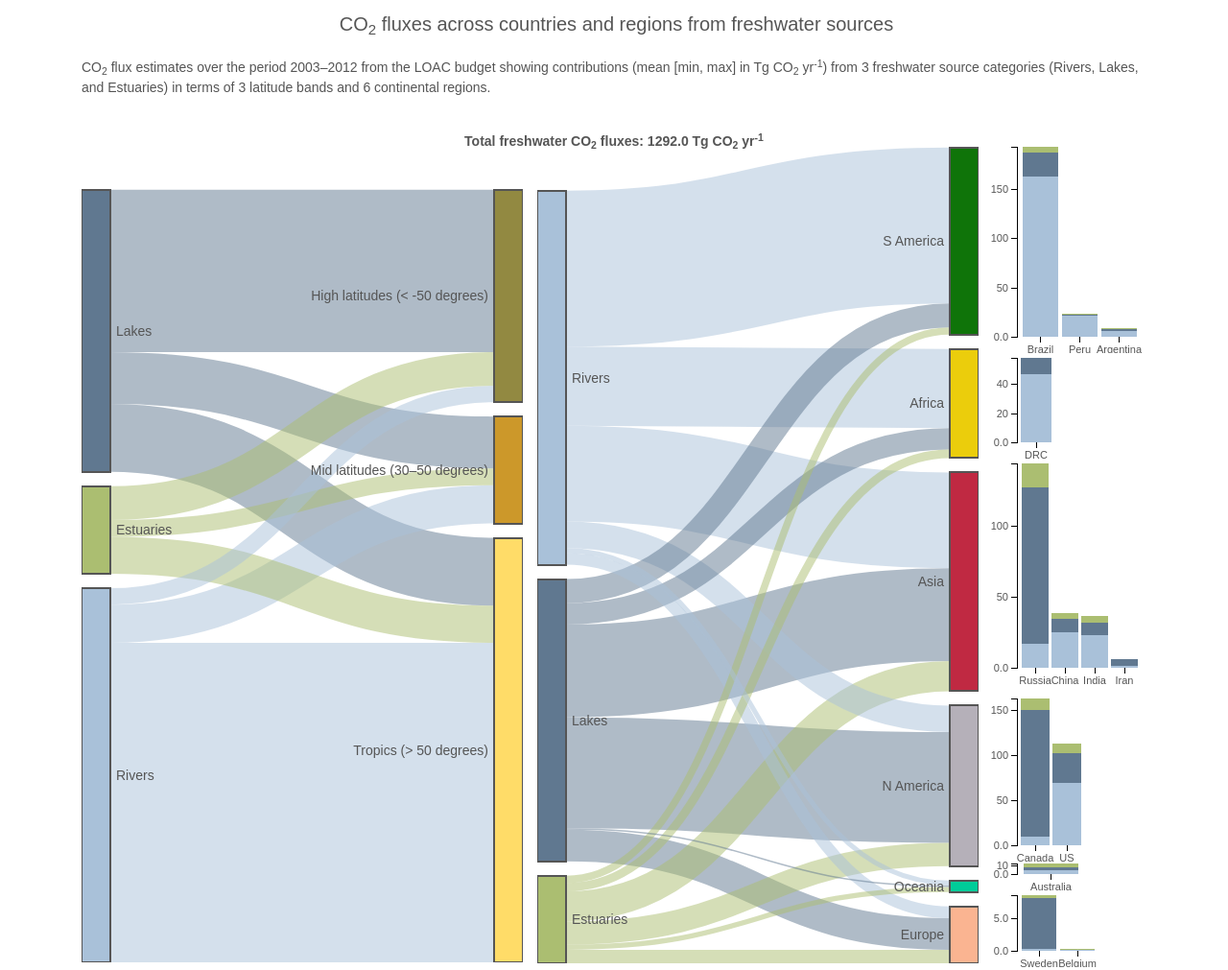
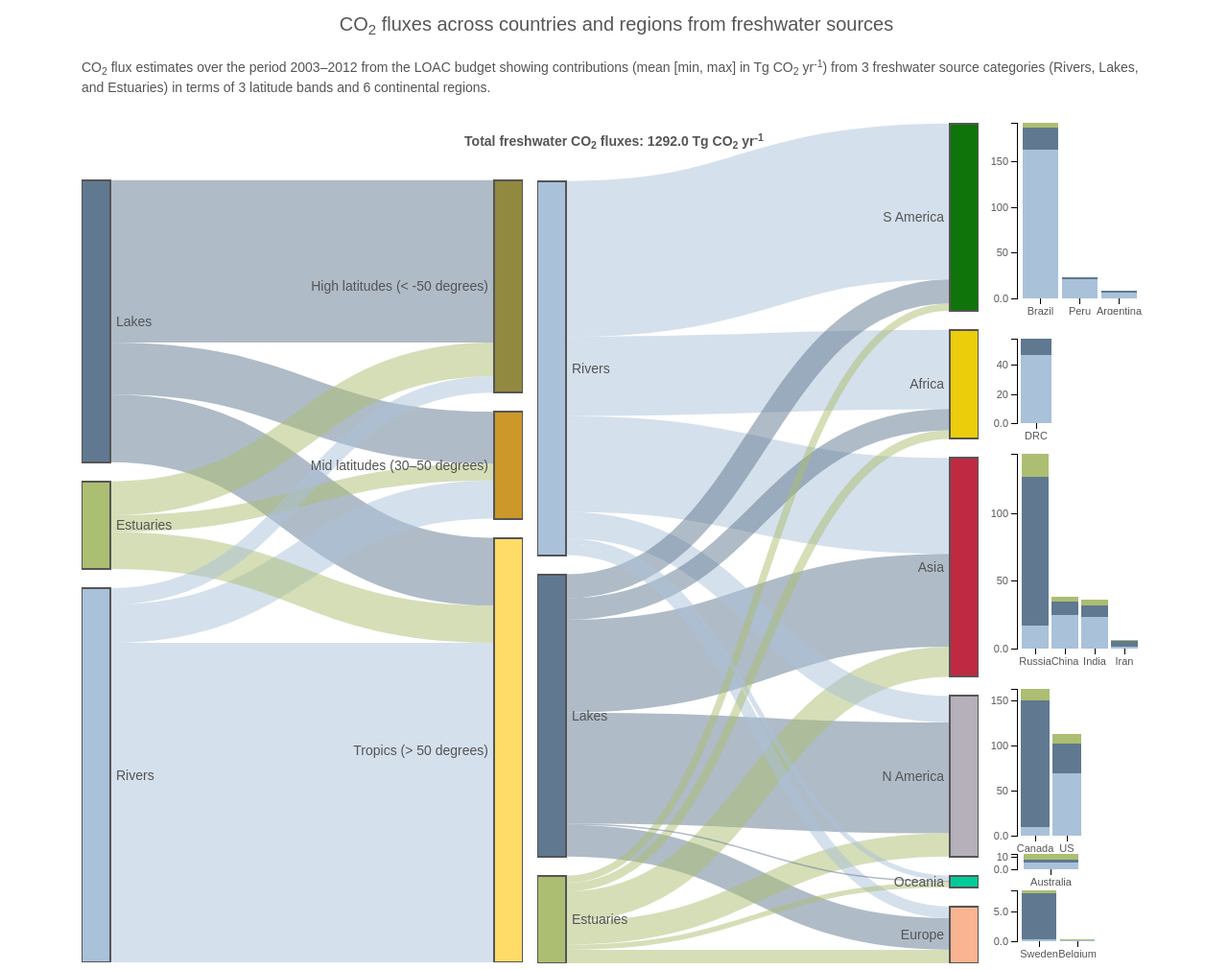
Before and after one commit to KatiRG/C-CASCADES, a plain HTML site: page index.html in a window 1280 px wide. Shown: the top 1011 px of the page at 96% size. Drawn offline with nearby package versions, Linux system fonts and the light colour scheme.

Commit message:
increased sankey nodePadding

```diff
--- a/index.html
+++ b/index.html
@@ -71,12 +71,12 @@
         makeSankey("#chart1", jsonFile1, 1);
         makeSankey("#chart2", jsonFile2, 2);
 
-        makeStackedBar("#stackedbar_SA", "data/LOAC_budget_TgCyr181113_stackedbar_SAmer.csv", 265, 190);
-        makeStackedBar("#stackedbar_Africa", "data/LOAC_budget_TgCyr181113_stackedbar_Africa.csv", 110, 100);
+        makeStackedBar("#stackedbar_SA", "data/LOAC_budget_TgCyr181113_stackedbar_SAmer.csv", 225, 190);
+        makeStackedBar("#stackedbar_Africa", "data/LOAC_budget_TgCyr181113_stackedbar_Africa.csv", 130, 100);
         makeStackedBar("#stackedbar_Asia", "data/LOAC_budget_TgCyr181113_stackedbar_Asia.csv", 235, 190);
-        makeStackedBar("#stackedbar_NAmer", "data/LOAC_budget_TgCyr181113_stackedbar_NAmer.csv", 185, 130);
-        makeStackedBar("#stackedbar_Oceania", "data/LOAC_budget_TgCyr181113_stackedbar_Oceania.csv", 30, 130);
-        makeStackedBar("#stackedbar_Europe", "data/LOAC_budget_TgCyr181113_stackedbar_Europe.csv", 80, 145);
+        makeStackedBar("#stackedbar_NAmer", "data/LOAC_budget_TgCyr181113_stackedbar_NAmer.csv", 195, 130);
+        makeStackedBar("#stackedbar_Oceania", "data/LOAC_budget_TgCyr181113_stackedbar_Oceania.csv", 35, 130);
+        makeStackedBar("#stackedbar_Europe", "data/LOAC_budget_TgCyr181113_stackedbar_Europe.csv", 75, 145);
 
         function makeStackedBar(chart_id, fname, h, w) {
 	        // tooltip div
@@ -87,10 +87,10 @@
 		    var yshift_tooltip = 90; //amount to raise tooltip in y-dirn
 
 		    var top_dict = {
-		    	"#stackedbar_SA": 50,
-		    	"#stackedbar_Africa": 5,
-		    	"#stackedbar_Asia": 5,
-		    	"#stackedbar_NAmer": 15,
+		    	"#stackedbar_SA": 25,
+		    	"#stackedbar_Africa": 25,
+		    	"#stackedbar_Asia": 15,
+		    	"#stackedbar_NAmer": 25,
 		    	"#stackedbar_Oceania": 2,
 		    	"#stackedbar_Europe": 5
 		    }
@@ -178,10 +178,6 @@
 			          return x(d.country);
 			        })
 			      .attr("height", function(d) { return y(d.y0) - y(d.y1); })
-			      .attr("class", function(d) {
-			      	console.log("class d: ", d)
-
-			      })
 			      .style("fill", function(d) { return color(d.loac); });
 
 			   country.selectAll("rect")
@@ -209,9 +205,7 @@
 		                div.transition()
 		                  .style("opacity", 0);
 			        })
-
 			})
-
 
 
         } //.makeStackedBar
@@ -243,7 +237,7 @@
 	        //set the sankey diagram properties
 	        var sankey = d3.sankey()
 	            .nodeWidth(30)
-	            .nodePadding(15)
+	            .nodePadding(20)
 	            .size([width, height]);
 
 	        var path = sankey.link();
```
